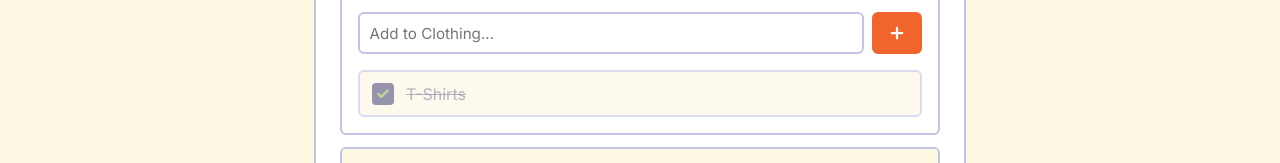
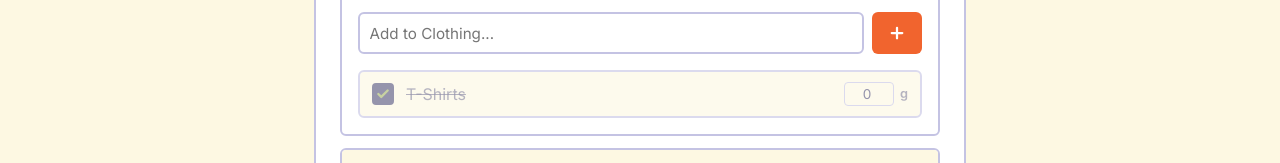
Before and after one commit to k3tan7/Tripsy, a React (Vite) app: page /trip/1 in a window 1280 px wide. Shown: the part 609-772 px from the top of the page. Built offline with nearby package versions, Linux system fonts and the light colour scheme.

Commit message:
feat: add item checkboxes with packed state and weight input

```diff
--- a/src/components/PackingList.css
+++ b/src/components/PackingList.css
@@ -138,14 +138,49 @@
 .packing-item {
   display: flex;
   align-items: center;
-  gap: 0.75rem;
+  justify-content: space-between;
   padding: 0.6rem 0.75rem;
   background: #fff;
   border: 2px solid var(--border);
   border-radius: 6px;
-  cursor: pointer;
   transition: all 0.1s ease;
   user-select: none;
+}
+
+.packing-item-left {
+  display: flex;
+  align-items: center;
+  gap: 0.75rem;
+  cursor: pointer;
+  flex-grow: 1;
+}
+
+.packing-item-weight {
+  display: flex;
+  align-items: center;
+  gap: 0.4rem;
+}
+
+.packing-item-weight input {
+  width: 50px;
+  text-align: right;
+  border: 1px solid var(--border);
+  border-radius: 4px;
+  padding: 0.2rem 0.4rem;
+  font-size: 0.85rem;
+  color: var(--dark-purple);
+  outline: none;
+  background: var(--bg);
+}
+
+.packing-item-weight input:focus {
+  border-color: var(--accent-orange);
+}
+
+.weight-unit {
+  font-size: 0.8rem;
+  color: var(--text-secondary);
+  font-weight: 600;
 }
 
 .packing-item:hover {
--- a/src/components/PackingList.jsx
+++ b/src/components/PackingList.jsx
@@ -18,6 +18,15 @@ export default function PackingList({ trip, updateTrip }) {
     updateTrip({ ...trip, items: updatedItems });
   };
 
+  const handleWeightChange = (itemId, weightStr) => {
+    if (!updateTrip) return;
+    const weight = parseInt(weightStr, 10) || 0;
+    const updatedItems = items.map(item =>
+      item.id === itemId ? { ...item, weight } : item
+    );
+    updateTrip({ ...trip, items: updatedItems });
+  };
+
   const handleAddItem = (e, categoryId) => {
     e.preventDefault();
     if (!newItemName.trim() || !updateTrip) return;
@@ -25,6 +34,7 @@ export default function PackingList({ trip, updateTrip }) {
       id: `item_${Date.now()}`,
       name: newItemName,
       packed: false,
+      weight: 0,
       categoryId
     };
     updateTrip({ ...trip, items: [...items, newItem] });
@@ -101,11 +111,23 @@ export default function PackingList({ trip, updateTrip }) {
                   ) : (
                     <ul className="packing-items">
                       {category.items.map(item => (
-                        <li key={item.id} className={`packing-item ${item.packed ? 'packed' : ''}`} onClick={() => handleToggleItem(item.id)}>
-                          <button className="checkbox" tabIndex={-1}>
-                            {item.packed && <Check size={14} strokeWidth={4} />}
-                          </button>
-                          <span className="item-name">{item.name}</span>
+                        <li key={item.id} className={`packing-item ${item.packed ? 'packed' : ''}`}>
+                          <div className="packing-item-left" onClick={() => handleToggleItem(item.id)}>
+                            <button className="checkbox" tabIndex={-1}>
+                              {item.packed && <Check size={14} strokeWidth={4} />}
+                            </button>
+                            <span className="item-name">{item.name}</span>
+                          </div>
+                          <div className="packing-item-weight">
+                            <input
+                              type="number"
+                              min="0"
+                              value={item.weight || 0}
+                              onChange={(e) => handleWeightChange(item.id, e.target.value)}
+                              placeholder="0"
+                            />
+                            <span className="weight-unit">g</span>
+                          </div>
                         </li>
                       ))}
                     </ul>
--- a/src/pages/NewTrip.jsx
+++ b/src/pages/NewTrip.jsx
@@ -1,6 +1,6 @@
 import { useState } from "react";
 import { useNavigate } from "react-router-dom";
-import { TEMPLATES } from "../data/tripsData";
+import { TEMPLATES, CATEGORIES } from "../data/tripsData";
 import "./NewTrip.css";
 
 // Colors from the user's palette
@@ -28,11 +28,16 @@ export default function NewTripPage({ onAddTrip }) {
   const handleSubmit = (e) => {
     e.preventDefault();
     const templateItems = TEMPLATES[tripType] || [];
-    const initialItems = templateItems.map((itemName, index) => ({
-      id: `item_${Date.now()}_${index}`,
-      name: itemName,
-      packed: false,
-    }));
+    const initialItems = templateItems.map((itemName, index) => {
+      const foundCategory = CATEGORIES.find(c => c.defaultItems.includes(itemName));
+      return {
+        id: `item_${Date.now()}_${index}`,
+        name: itemName,
+        packed: false,
+        weight: 0,
+        categoryId: foundCategory ? foundCategory.id : "cat_misc"
+      };
+    });
 
     const newTrip = {
       id: Date.now().toString(),
```
